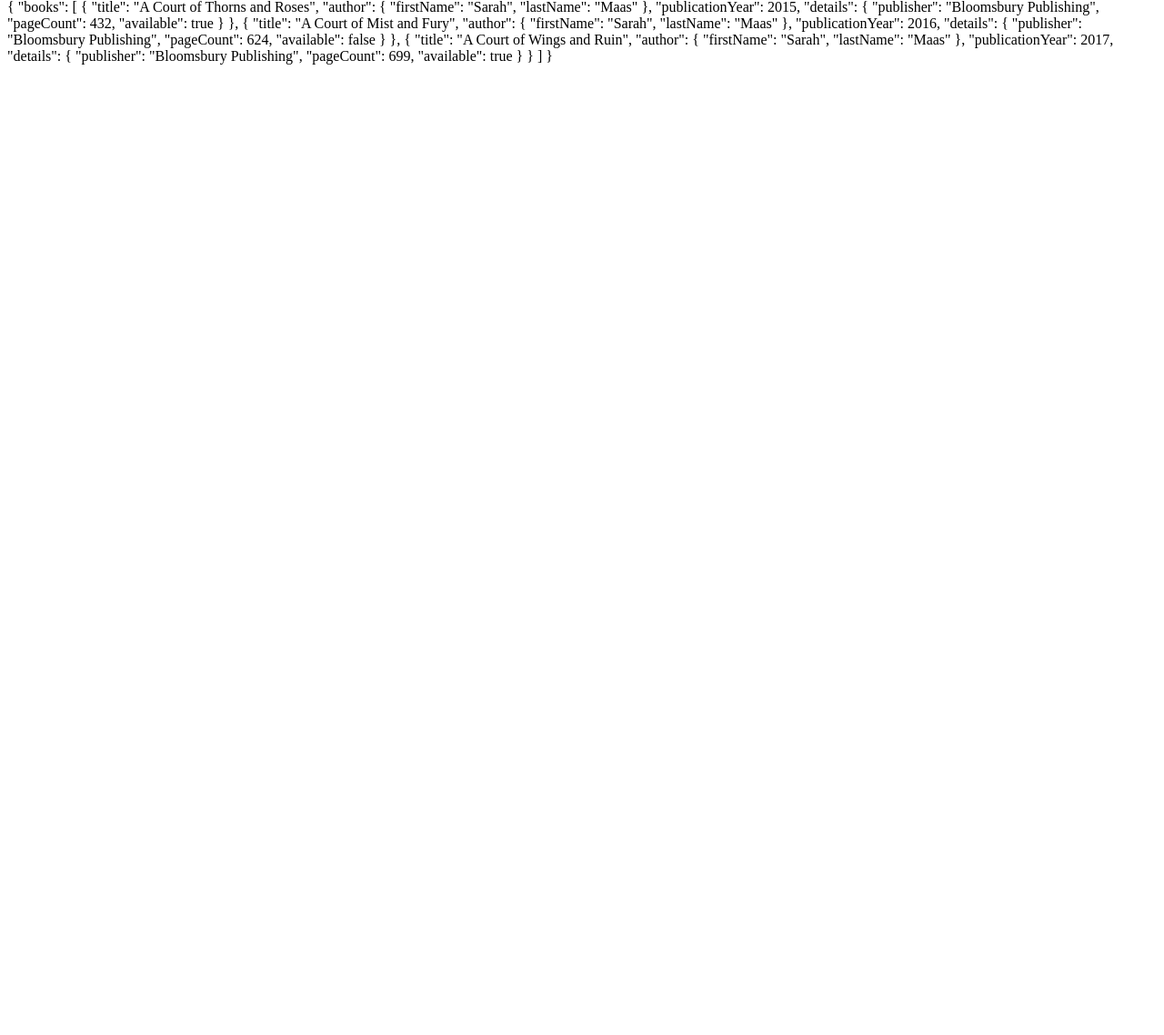
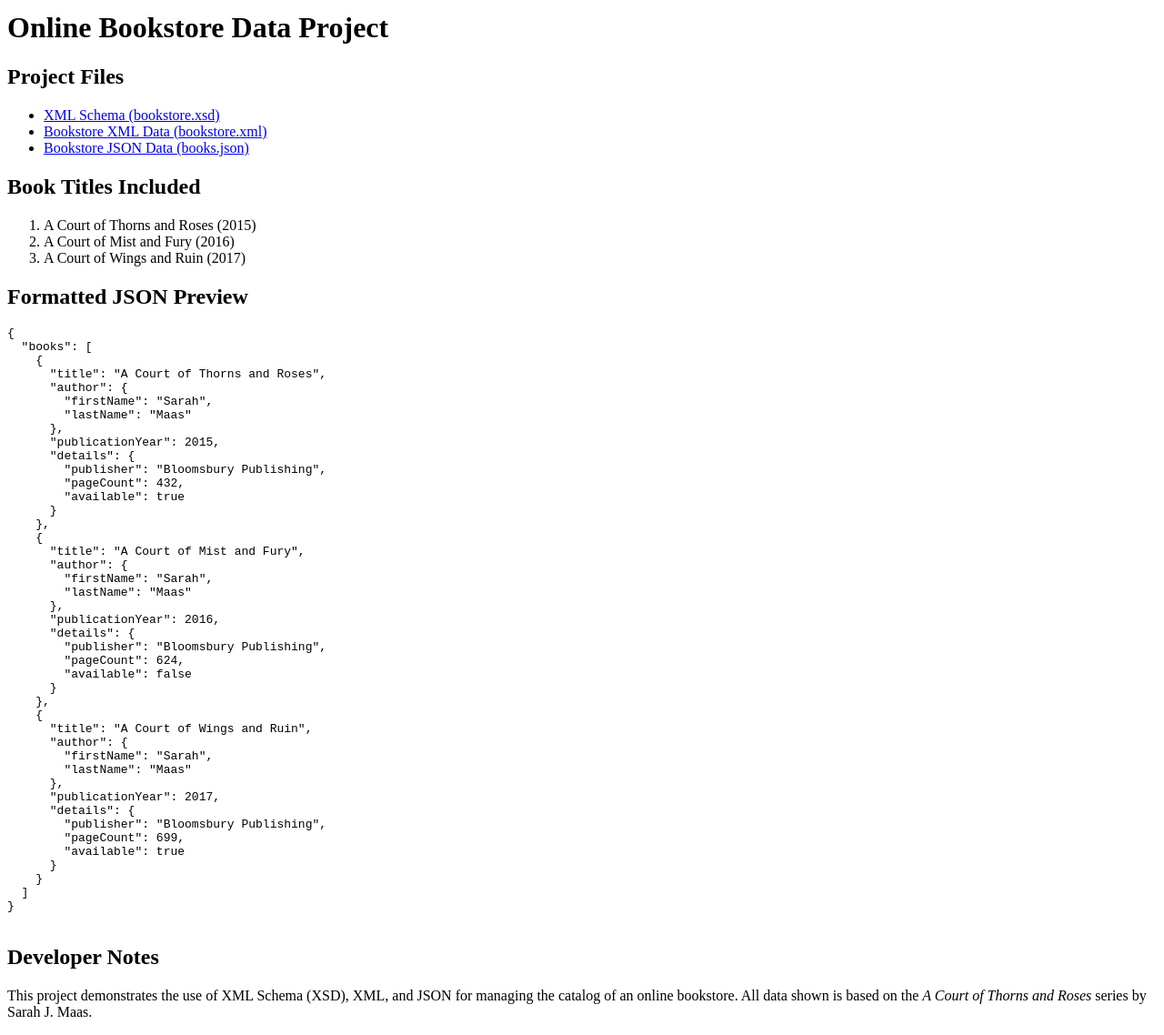
Before and after one commit to MafazAR/bookstore-data, a plain HTML site: page index.html in a window 1280 px wide. Shown: the part 9-1147 px from the top of the page at 91% size. Before the commit the page ends 800 px from the top, so only its background shows below. Drawn offline with Linux system fonts and the light colour scheme.

Commit message:
Update index.html

```diff
--- a/index.html
+++ b/index.html
@@ -1,3 +1,28 @@
+<!DOCTYPE html>
+<html lang="en">
+<head>
+    <meta charset="UTF-8">
+    <title>Bookstore Data Project</title>
+</head>
+<body>
+    <h1>Online Bookstore Data Project</h1>
+
+    <h2>Project Files</h2>
+    <ul>
+        <li><a href="bookstore.xsd" target="_blank">XML Schema (bookstore.xsd)</a></li>
+        <li><a href="bookstore.xml" target="_blank">Bookstore XML Data (bookstore.xml)</a></li>
+        <li><a href="books.json" target="_blank">Bookstore JSON Data (books.json)</a></li>
+    </ul>
+
+    <h2>Book Titles Included</h2>
+    <ol>
+        <li>A Court of Thorns and Roses (2015)</li>
+        <li>A Court of Mist and Fury (2016)</li>
+        <li>A Court of Wings and Ruin (2017)</li>
+    </ol>
+
+    <h2>Formatted JSON Preview</h2>
+    <pre>
 {
   "books": [
     {
@@ -41,3 +66,13 @@
     }
   ]
 }
+    </pre>
+
+    <h2>Developer Notes</h2>
+    <p>
+        This project demonstrates the use of XML Schema (XSD), XML, and JSON for managing the catalog of an online bookstore.
+        All data shown is based on the <em>A Court of Thorns and Roses</em> series by Sarah J. Maas.
+    </p>
+
+</body>
+</html>
```
